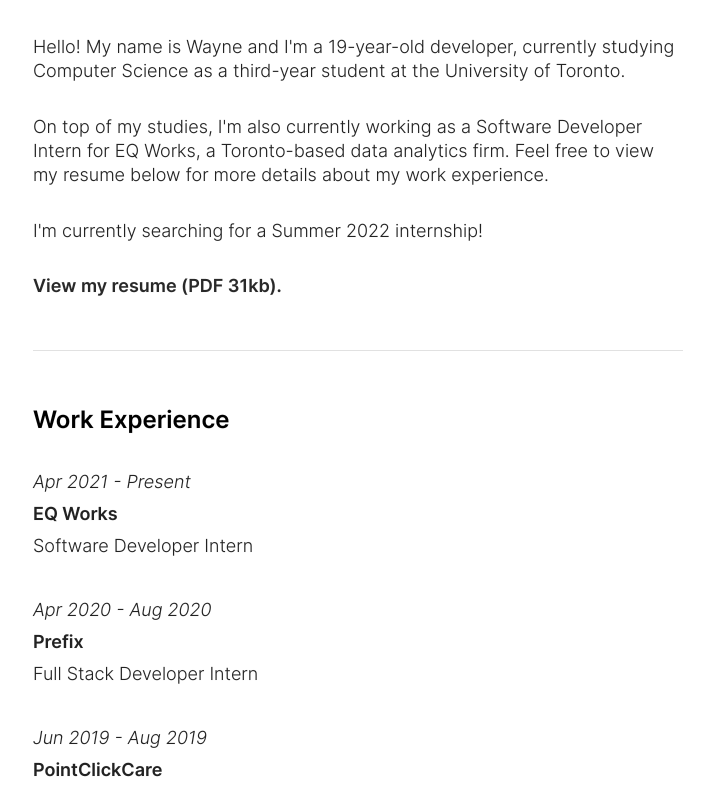
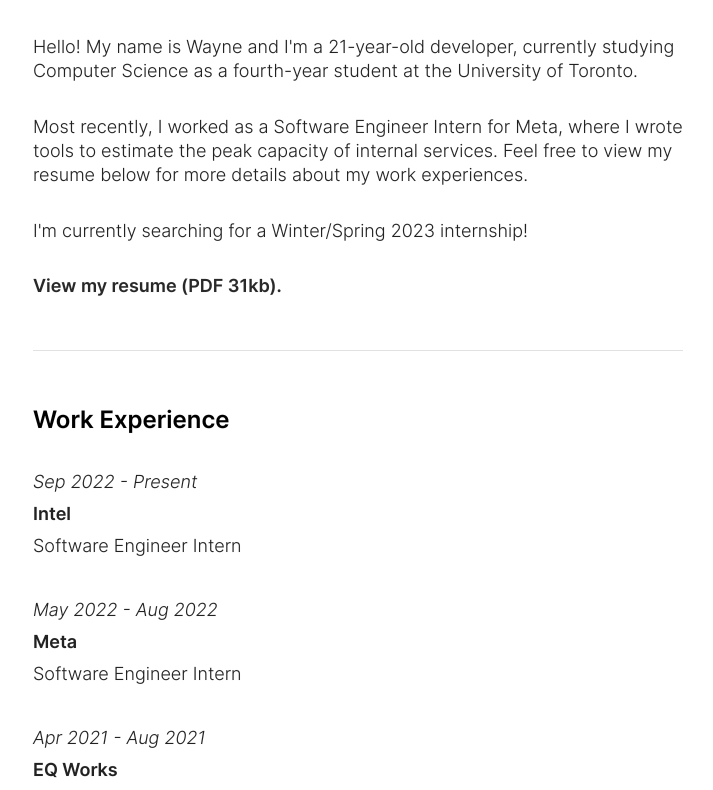
Before and after one commit to waynezhu6/waynezhu6.github.io, a React (Create React App) app: page /#/about in a window 1280 px wide. Shown: the part 650-1440 px from the top of the page, without its empty margins (282-995 px from the left). Built offline with nearby package versions, Linux system fonts and the light colour scheme.

Commit message:
add intel

```diff
--- a/package.json
+++ b/package.json
@@ -12,7 +12,6 @@
     "@types/react-dom": "^16.9.8",
     "@types/react-helmet": "^6.1.0",
     "@types/react-router-dom": "^5.1.5",
-    "node-sass": "^4.14.1",
     "react": "^16.13.1",
     "react-dom": "^16.13.1",
     "react-helmet": "^6.1.0",
@@ -46,7 +45,8 @@
     ]
   },
   "devDependencies": {
-    "gh-pages": "^3.1.0"
+    "gh-pages": "^3.1.0",
+    "sass": "^1.54.3"
   },
   "homepage": "https://waynezhu6.github.io"
 }
--- a/src/data/projectData.ts
+++ b/src/data/projectData.ts
@@ -7,7 +7,7 @@
     (Q)uarantine (V)ideo (C)lient! I am trapped in my home indefinitely and this is my
     desperate attempt to recreate the in-person movie watching experience with friends.
     `,
-    try: "http://35.202.216.223/",
+    try: "https://waynezhu.ca/qvc",
     source: "https://github.com/waynezhu6/QVC"
   },
   {
--- a/src/pages/about.tsx
+++ b/src/pages/about.tsx
@@ -17,32 +17,32 @@
         </div> */}
 
         <div className={styles.image}>
-          <img></img>
+          <img src=""></img>
         </div>
 
         <div>
           <div className={styles.subtitle}>About Me</div>
 
           <div className={styles.paragraph}>
-            {`Hello! My name is Wayne and I'm a 19-year-old \
+            {`Hello! My name is Wayne and I'm a 21-year-old \
             developer, currently studying Computer Science \
-            as a third-year student at the University of Toronto.`}
+            as a fourth-year student at the University of Toronto.`}
           </div>
 
           <div className={styles.paragraph}>
-            {`On top of my studies, I'm also currently working as a \
-            Software Developer Intern for EQ Works, a Toronto-based \
-            data analytics firm. Feel free to view my resume below for \
-            more details about my work experience.`}
+            {`Most recently, I worked as a Software Engineer Intern for \
+            Meta, where I wrote tools to estimate the peak capacity \
+            of internal services. Feel free to view my resume below for \
+            more details about my work experiences.`}
           </div>
 
           <div className={styles.paragraph}>
-            {`I'm currently searching for a Summer 2022 internship!`}
+            {`I'm currently searching for a Winter/Spring 2023 internship!`}
           </div>
 
           <a
             className={styles.resume}
-            href='https://waynezhu.ca/Wayne_Zhu_Resume.pdf'
+            href='https://waynezhu.me/Wayne_Zhu_Resume.pdf'
             target='_blank'
           >
             View my resume (PDF 31kb).
@@ -55,7 +55,19 @@
           <div className={styles.subtitle}>Work Experience</div>
 
           <Experience
-            time="Apr 2021 - Present"
+            time="Sep 2022 - Present"
+            company="Intel"
+            title="Software Engineer Intern"
+          />
+
+          <Experience
+            time="May 2022 - Aug 2022"
+            company="Meta"
+            title="Software Engineer Intern"
+          />
+
+          <Experience
+            time="Apr 2021 - Aug 2021"
             company="EQ Works"
             title="Software Developer Intern"
           />
```
Also changed, not shown: 1 other file (tests, documents, lock files or other folders).
